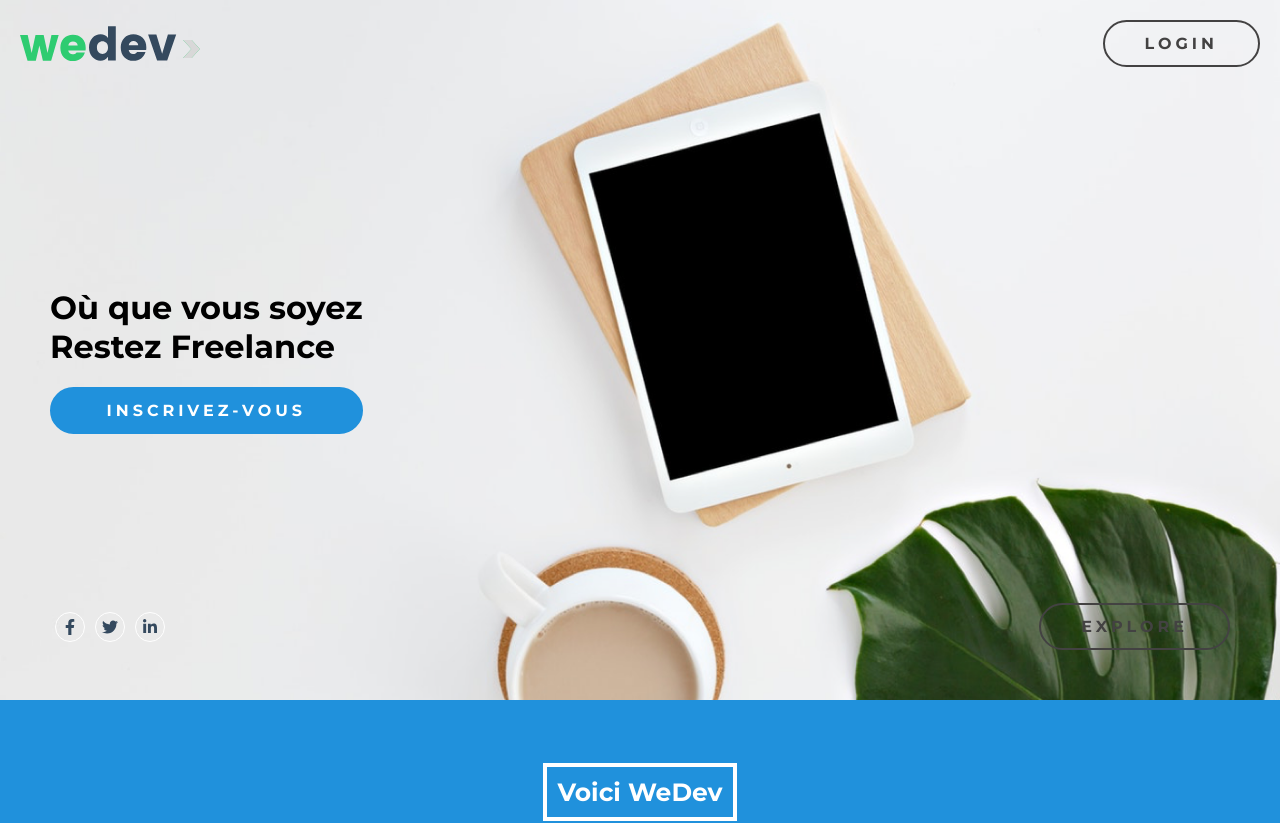
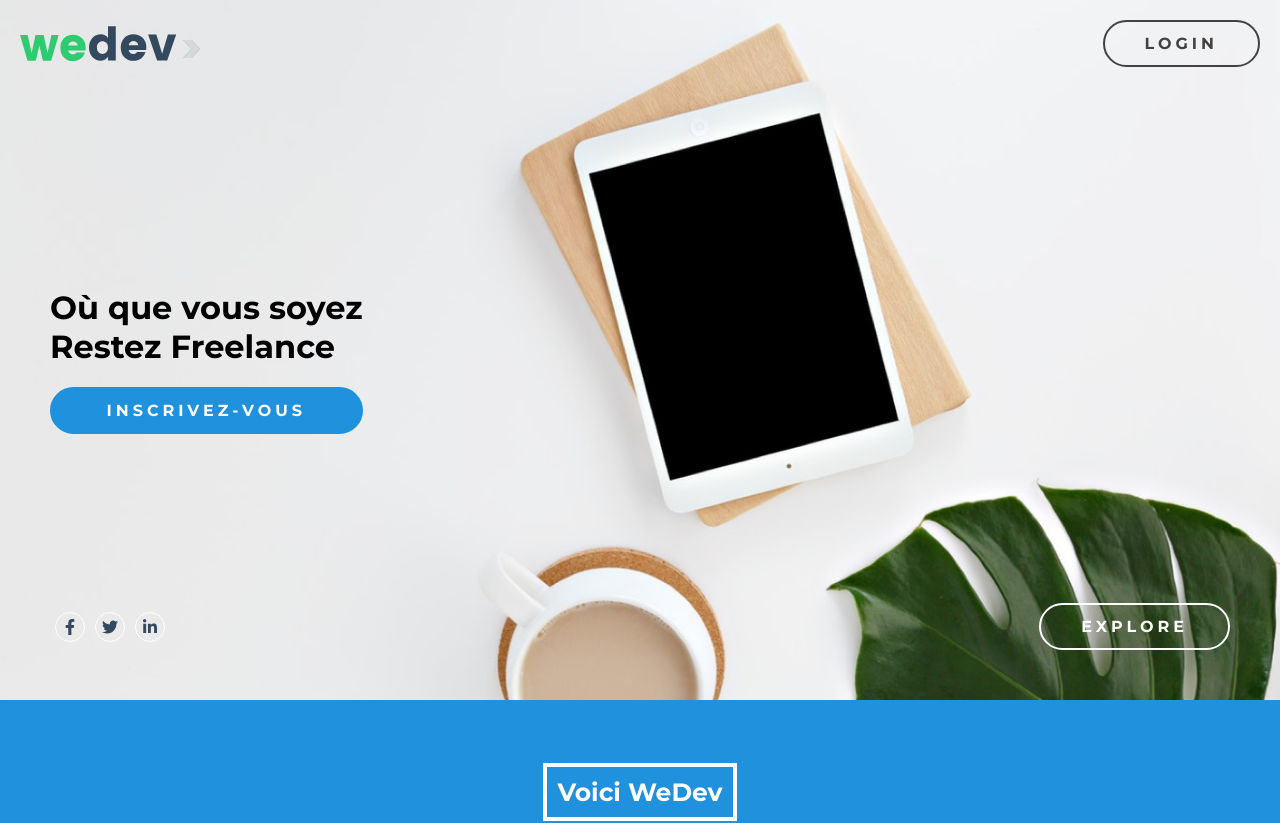
Before and after one commit to Ephalys/wedev-front, a React (Create React App) app: page / in a window 1280 px wide. Shown: the top 823 px of the page. Built offline with nearby package versions, Linux system fonts and the light colour scheme; what webfontloader would draw is missing.

Commit message:
add: btn__white & fix btn on hero

```diff
--- a/src/components/Button/button.scss
+++ b/src/components/Button/button.scss
@@ -65,6 +65,15 @@
             color: $white;
         }
     }
+    &__white {
+        color: $white;
+        border: 2px solid $white;
+        text-transform: uppercase;
+        &:hover {
+            background-color: $white;
+            color: $black;
+        }
+    }
 
     &__blue {
         color: $white;
--- a/src/components/Hero/index.js
+++ b/src/components/Hero/index.js
@@ -23,7 +23,7 @@ class Index extends Component {
                 <div className="hero__footer">
                     <Socials theme="dark" />
                     <Button
-                        classes="btn btn__black btn__large btn__rounded btn__letter-spacing fwb"
+                        classes="btn btn__white btn__large btn__rounded btn__letter-spacing fwb"
                         text="Explore"
                     />
                 </div>
```
